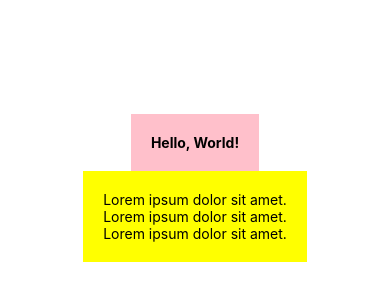
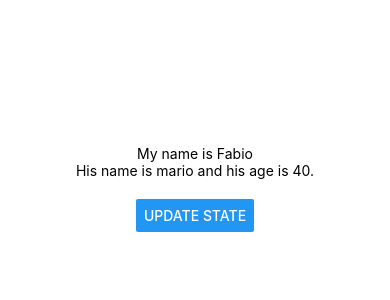
Before and after one commit to devfabiorm/react-native-basics-todoApp, a React Native app: screen / in a window 390 px wide. Shown: the part 234-534 px from the top of the page. Built offline with nearby package versions, Linux system fonts and the light colour scheme.

Commit message:
Using State to add data dinamically

```diff
--- a/App.js
+++ b/App.js
@@ -1,16 +1,21 @@
-import React from 'react';
-import { StyleSheet, Text, View } from 'react-native';
+import React, { useState } from 'react';
+import { StyleSheet, Text, View, Button } from 'react-native';
 
 export default function App() {
+
+  const [name, setName] = useState('Fabio');
+  const [person, setPerson] = useState ({ name: 'mario', age: 40})
+  const clickHandler = () => {
+    setName('Thainan');
+    setPerson({name: 'luigi', age: 45})
+  }
+
   return (
     <View style={styles.container}>
-      <View style={styles.header}>
-        <Text style={styles.textBold}>Hello, World!</Text>
-      </View>
-      <View style={styles.body}>
-        <Text>Lorem ipsum dolor sit amet.</Text>
-        <Text>Lorem ipsum dolor sit amet.</Text>
-        <Text>Lorem ipsum dolor sit amet.</Text>
+      <Text>My name is {name}</Text>
+      <Text>His name is {person.name} and his age is {person.age}.</Text>
+      <View style={styles.buttonContainer}>
+        <Button title='update state' onPress={clickHandler} />
       </View>
     </View>
   );
@@ -33,5 +38,8 @@
   body: {
     backgroundColor: 'yellow',
     padding: 20
+  },
+  buttonContainer: {
+    marginTop: 20
   }
 });
```
